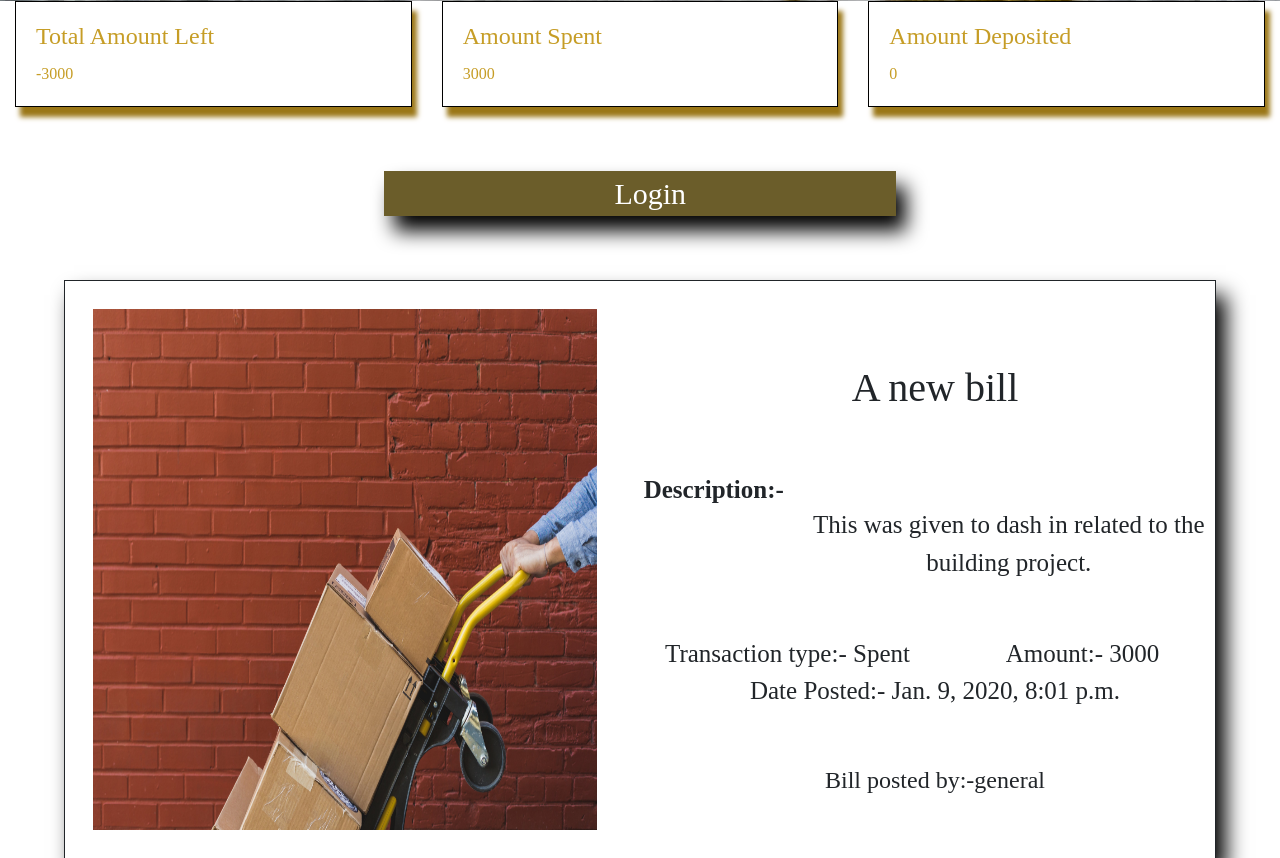
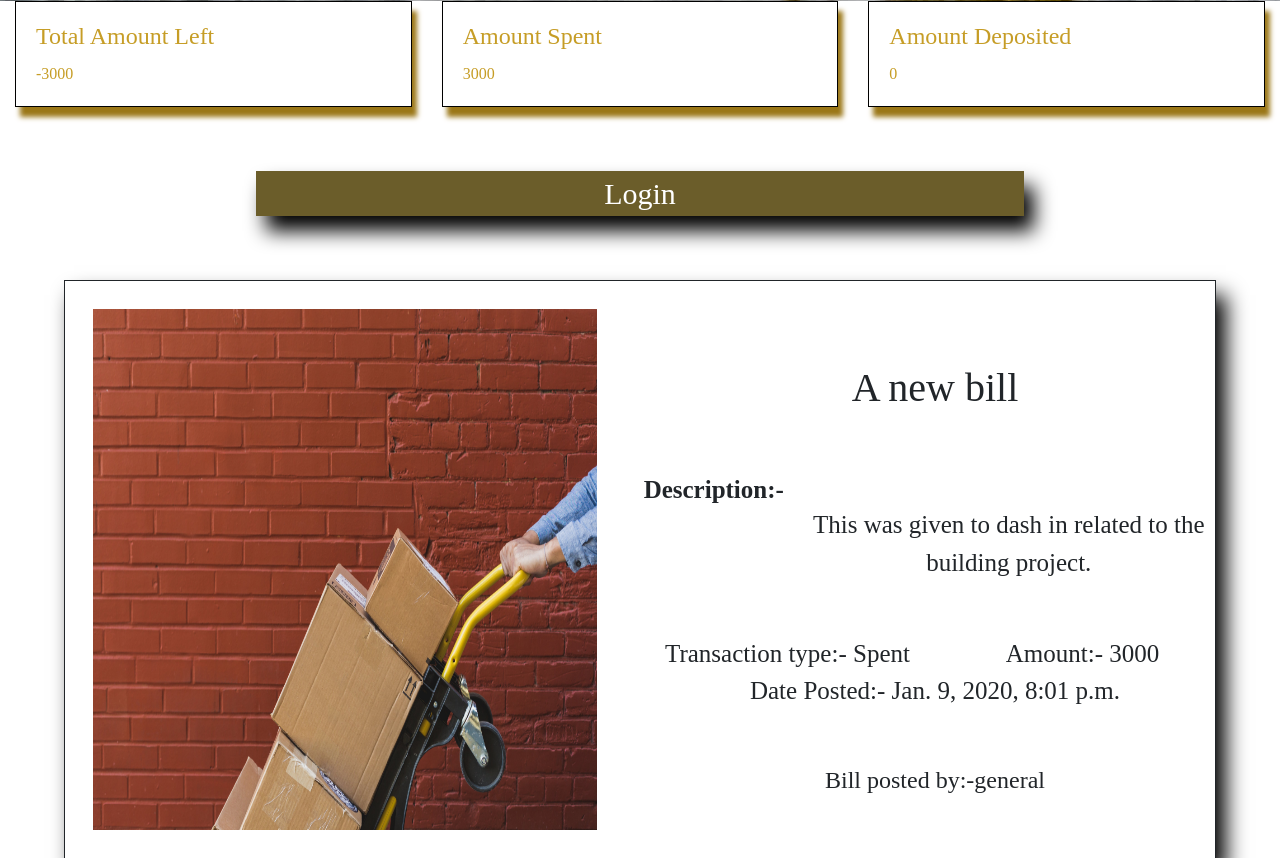
Before and after one commit to rubindersinghsandhu/herokuprojects, a Django app: page / in a window 1280 px wide. Shown: the part 416-1274 px from the top of the page. Run offline with Django 3.2, Linux system fonts and the light colour scheme; data comes from the database, SQL or seed files in the repository; some libraries are stand-ins or nearby versions.

Commit message:
Add files via upload

```diff
--- a/gurdwara_sahib__website/static/stylehome.css
+++ b/gurdwara_sahib__website/static/stylehome.css
@@ -51,26 +51,28 @@ body{
     z-index:1;
     background:#6b5d2a;
     font-size:30px;
-    margin:5% 0;
+    margin:5% 8%;
     box-shadow: 10px 15px 20px #000000;
 }
 
 #link a{
+    display: block;
     color: white;
     text-align:center;
     text-decoration:none;
-    margin:0 31%;
+    width:50%;
+    margin:5% auto;
 }
 #link1{
     z-index:1;
     background:#6b5d2a;
     font-size:30px;
-    margin:5% 30%;
+    margin:5% 20%;
     box-shadow: 10px 15px 20px #000000;
 }
 #link1 a{
     color: white;
     text-align:center;
     text-decoration:none;
-    margin:0 45%;
+    margin:0 auto;
 }
```
